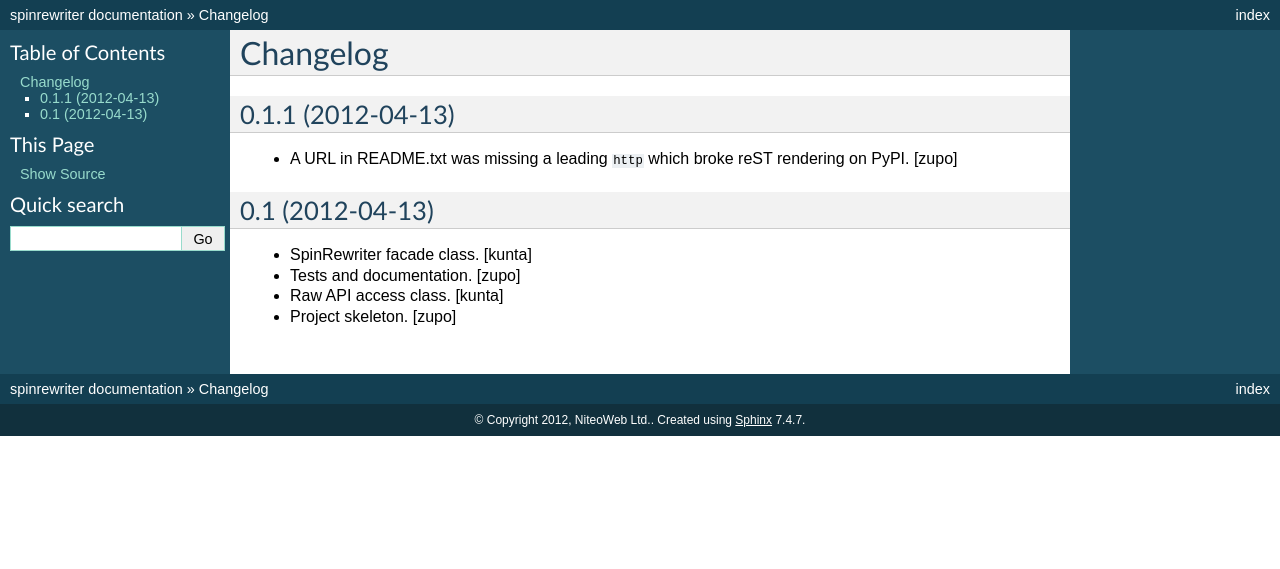
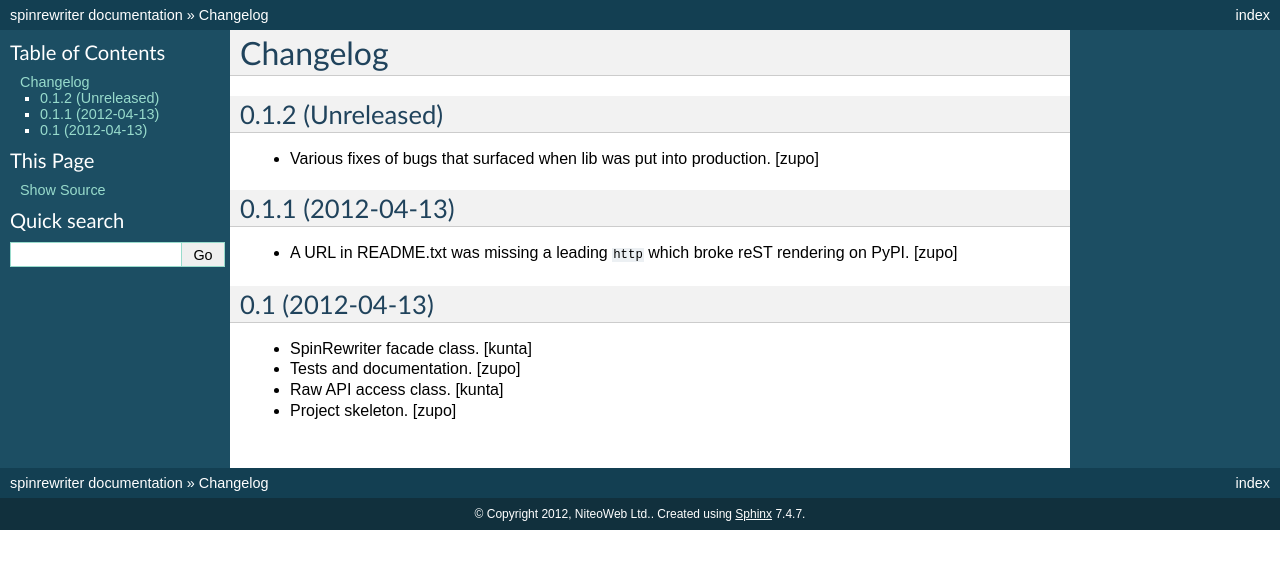
Before and after one commit to teamniteo/spinrewriter, a Sphinx documentation site: the page built from docs/HISTORY.rst, in a window 1280 px wide. Shown: the top 569 px of the page. Built offline with Sphinx 7.4.7, drawn with Linux system fonts in a browser that asks for light colours.

Commit message:
Changelog update

```diff
--- a/docs/HISTORY.rst
+++ b/docs/HISTORY.rst
@@ -1,5 +1,13 @@
 Changelog
 =========
+
+0.1.2 (Unreleased)
+------------------
+
+- Various fixes of bugs that surfaced when lib was put into production.
+  [zupo]
+
+
 
 0.1.1 (2012-04-13)
 ------------------
```
